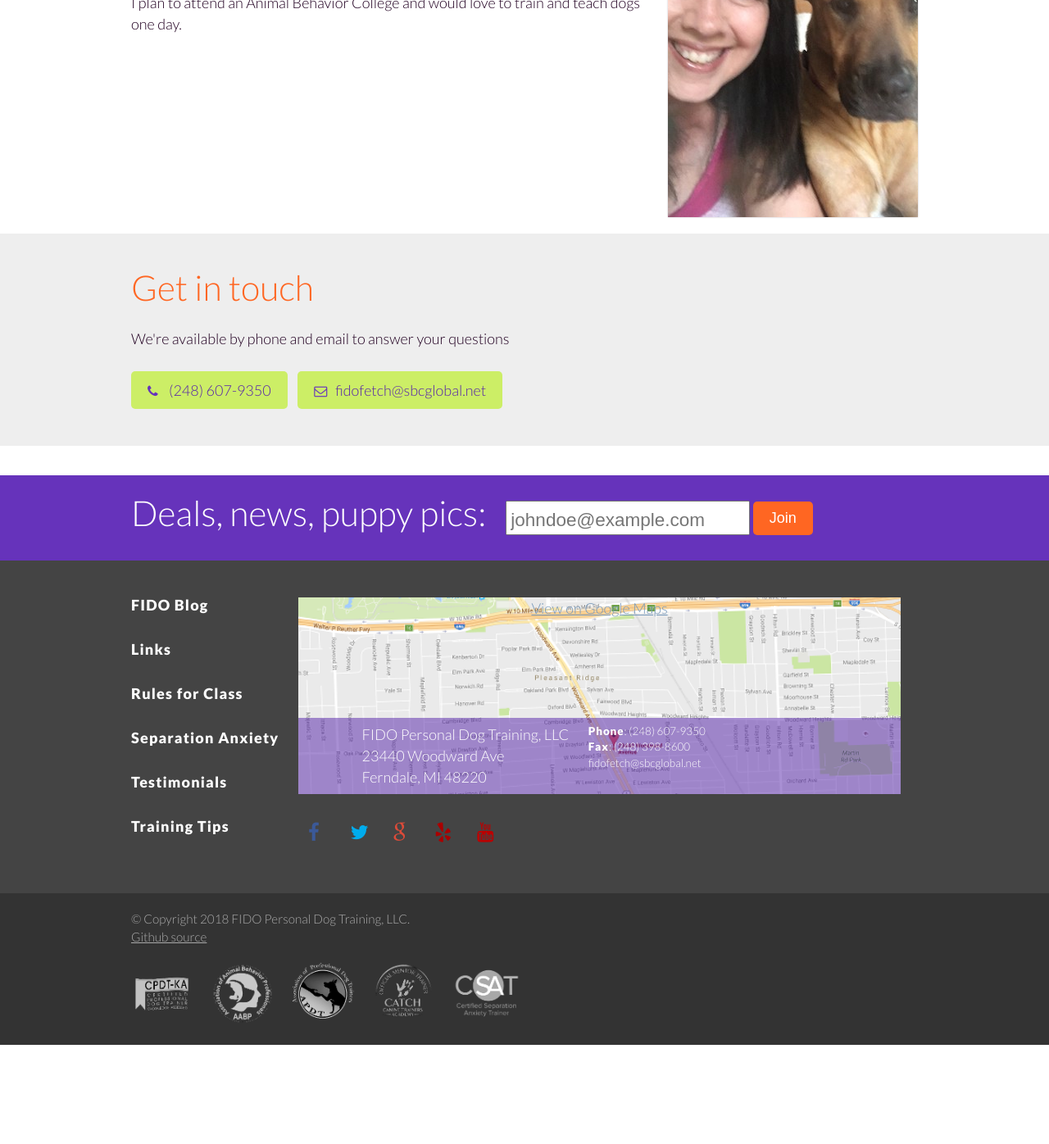
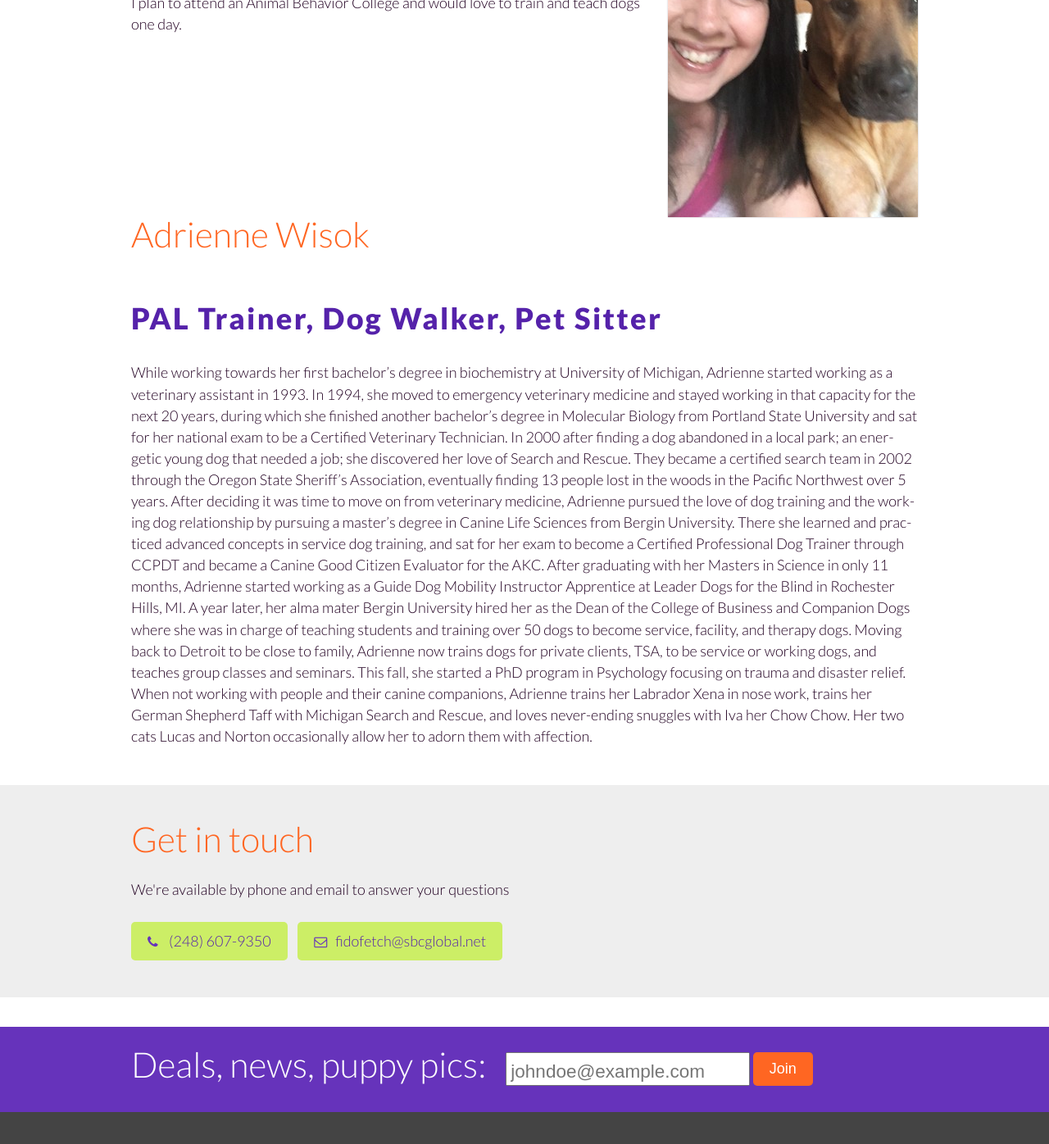
Before and after one commit to fidodogtraining/fidodogtraining.github.io, a Jekyll site: the page built from _autopages/about.md, in a window 1280 px wide and 1400 px high, scrolled down 8354 px. Shown: the top 1396 px of the window at 82% size. Built offline with Jekyll 4.4.1, drawn with Linux system fonts in a browser that asks for light colours; before the commit the page ends 9629 px from its top, so only the background shows below that.

Commit message:
Update about.md

```diff
--- a/_autopages/about.md
+++ b/_autopages/about.md
@@ -251,3 +251,39 @@ one day.
 
 </section>
 <section class="region">
+
+## Adrienne Wisok
+
+### PAL Trainer, Dog Walker, Pet Sitter
+
+While working towards her first bachelor’s degree in biochemistry at University of
+Michigan, Adrienne started working as a veterinary assistant in 1993. In 1994, she
+moved to emergency veterinary medicine and stayed working in that capacity for
+the next 20 years, during which she finished another bachelor’s degree in Molecular
+Biology from Portland State University and sat for her national exam to be a
+Certified Veterinary Technician. In 2000 after finding a dog abandoned in a local
+park; an energetic young dog that needed a job; she discovered her love of Search
+and Rescue. They became a certified search team in 2002 through the Oregon State
+Sheriff’s Association, eventually finding 13 people lost in the woods in the Pacific
+Northwest over 5 years. After deciding it was time to move on from veterinary
+medicine, Adrienne pursued the love of dog training and the working dog
+relationship by pursuing a master’s degree in Canine Life Sciences from Bergin
+University. There she learned and practiced advanced concepts in service dog
+training, and sat for her exam to become a Certified Professional Dog Trainer
+through CCPDT and became a Canine Good Citizen Evaluator for the AKC. After
+graduating with her Masters in Science in only 11 months, Adrienne started working
+as a Guide Dog Mobility Instructor Apprentice at Leader Dogs for the Blind in
+Rochester Hills, MI. A year later, her alma mater Bergin University hired her as the
+Dean of the College of Business and Companion Dogs where she was in charge of
+teaching students and training over 50 dogs to become service, facility, and therapy
+dogs. Moving back to Detroit to be close to family, Adrienne now trains dogs for
+private clients, TSA, to be service or working dogs, and teaches group classes and
+seminars. This fall, she started a PhD program in Psychology focusing on trauma and
+disaster relief. When not working with people and their canine companions,
+Adrienne trains her Labrador Xena in nose work, trains her German Shepherd Taff
+with Michigan Search and Rescue, and loves never-ending snuggles with Iva her
+Chow Chow. Her two cats Lucas and Norton occasionally allow her to adorn them
+with affection.
+
+ </section>
+<section class="region">
```
